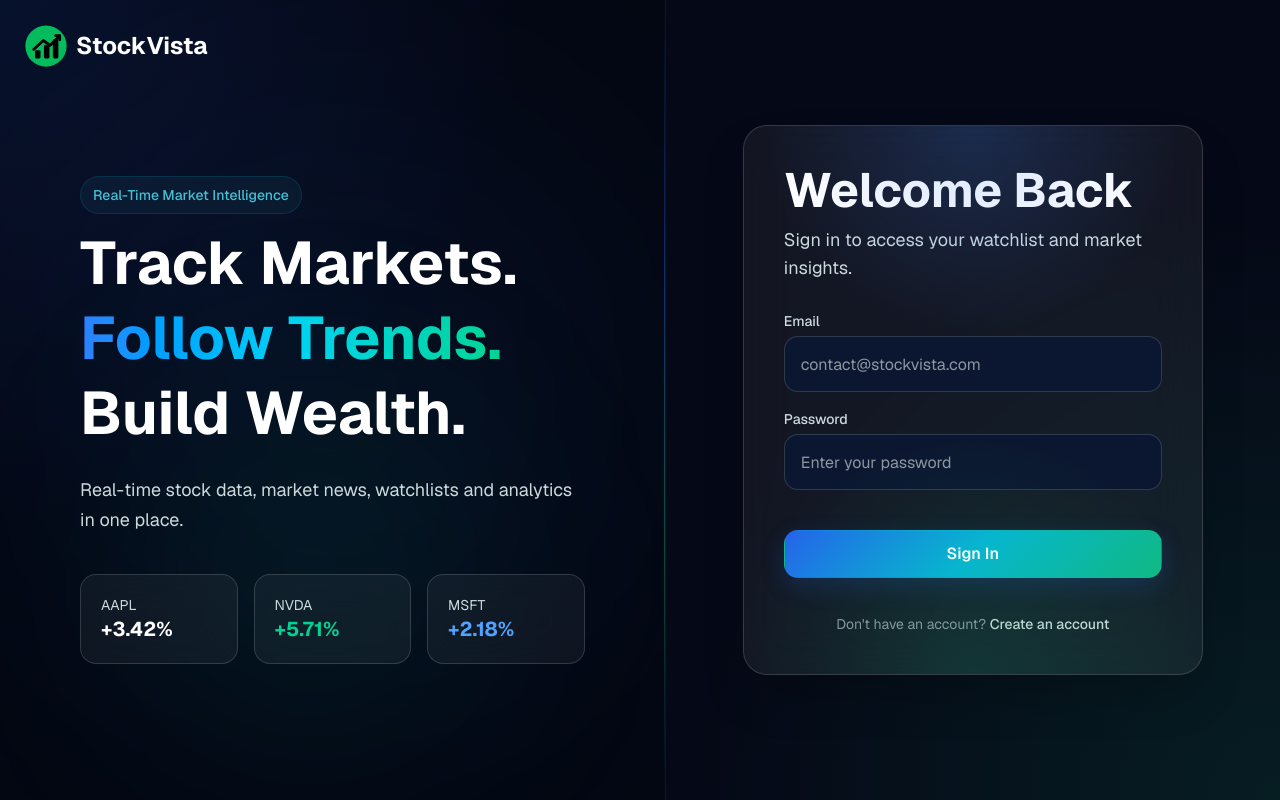
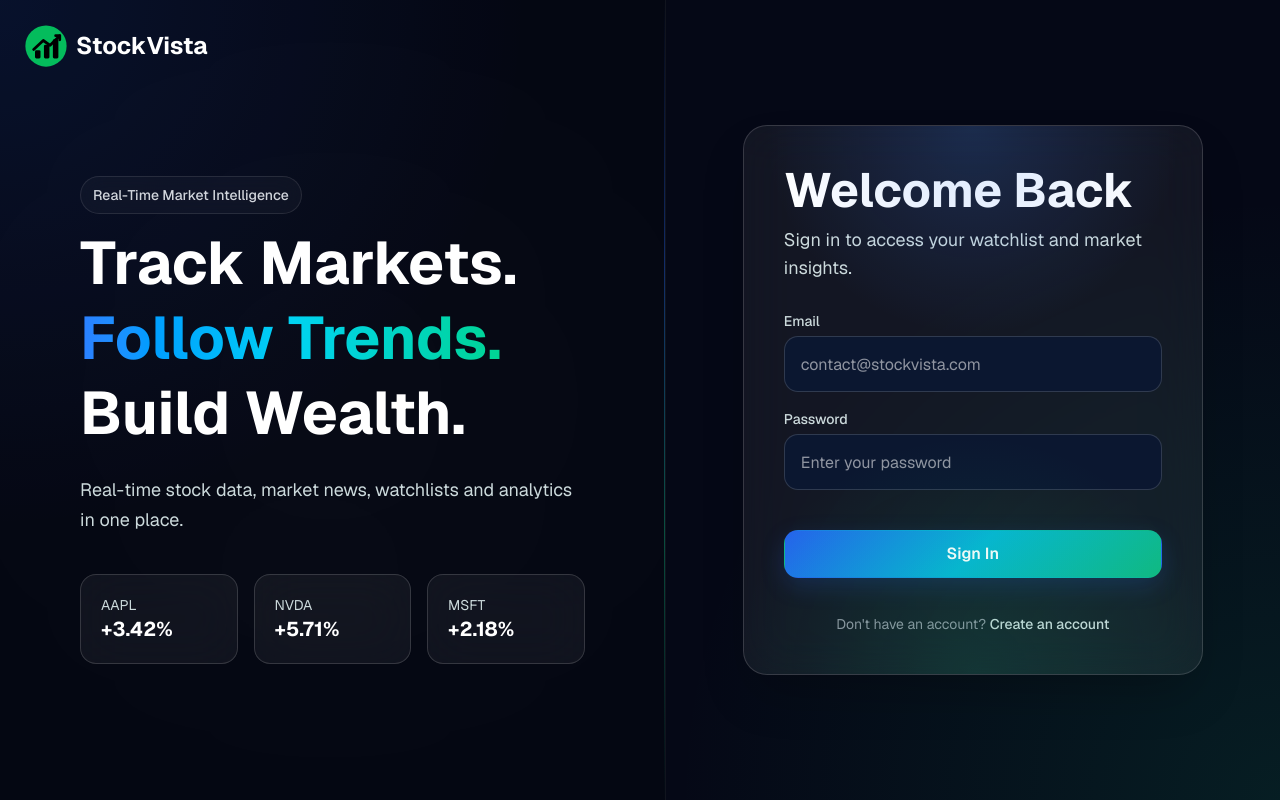
Before and after one commit to stackdev-ash/StockVista, a Next.js app: page /sign-in in a window 1280 px wide. Built offline with nearby package versions, Linux system fonts and the light colour scheme; no server answers.

Commit message:
update auth page theme

```diff
--- a/app/(auth)/layout.tsx
+++ b/app/(auth)/layout.tsx
@@ -11,8 +11,8 @@ const Layout = async ({ children }: { children: React.ReactNode }) => {
   return (
     <main className="auth-layout">
       <section className="auth-left-section relative">
-        <div className="hidden lg:block absolute left-20 top-1/2 -translate-y-1/2 h-125 w-125 rounded-full bg-blue-500/10 blur-[150px]" />
-        <div className="hidden lg:block absolute bottom-20 left-40 h-75 w-75 rounded-full bg-emerald-500/10 blur-[120px]" />
+        <div className="hidden lg:block absolute left-20 top-1/2 -translate-y-1/2 h-125 w-125 rounded-full bg-white/3 blur-[180px]" />
+        <div className="hidden lg:block absolute bottom-20 left-40 h-75 w-75 rounded-full bg-white/2 blur-[140px]" />
         <Link href="/" className="auth-logo">
           <div className="flex items-center gap-2  ">
             <Image
@@ -27,7 +27,7 @@ const Layout = async ({ children }: { children: React.ReactNode }) => {
         </Link>
 
         <div className="relative z-10 w-full max-w-2xl mt-8 lg:mt-10">
-          <div className="inline-flex items-center gap-1 mb-3 px-3 py-2 rounded-full border border-cyan-500/15 bg-cyan-300/5 text-cyan-300/80 text-sm font-medium">
+          <div className="inline-flex items-center gap-1 mb-3 px-3 py-2 rounded-full border border-white/10 bg-white/3 text-gray-300 text-sm font-medium backdrop-blur-md">
             Real-Time Market Intelligence
           </div>
 
@@ -56,7 +56,7 @@ const Layout = async ({ children }: { children: React.ReactNode }) => {
             <div className="auth-glass-card market-card">
               <p className="text-sm text-gray-400">NVDA</p>
 
-              <h3 className="text-emerald-400 text-lg sm:text-xl font-bold">
+              <h3 className="text-white text-lg sm:text-xl font-bold">
                 +5.71%
               </h3>
             </div>
@@ -64,7 +64,7 @@ const Layout = async ({ children }: { children: React.ReactNode }) => {
             <div className="auth-glass-card market-card">
               <p className="text-sm text-gray-400">MSFT</p>
 
-              <h3 className="text-blue-400 text-lg sm:text-xl font-bold">
+              <h3 className="text-white text-lg sm:text-xl font-bold">
                 +2.18%
               </h3>
             </div>
```
